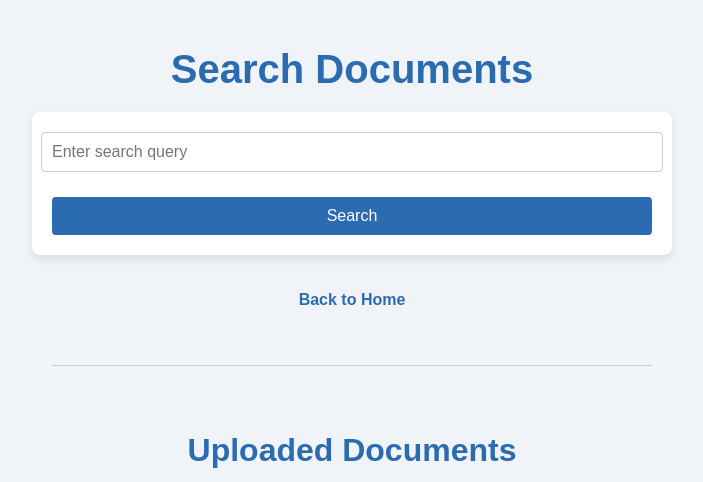
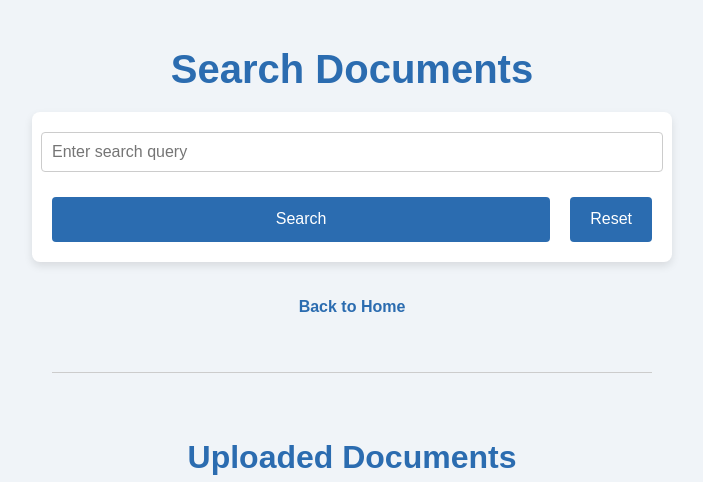
Before and after one commit to bruna-Moreira06/poc_search_engine, a Flask app: page /search in a window 1280 px wide. Shown: the top 482 px of the page, without its empty margins (288-991 px from the left). Run offline with Flask 3, Linux system fonts and the light colour scheme; data that the repository does not hold is empty.

Commit message:
Ajout button reset

```diff
--- a/templates/search.html
+++ b/templates/search.html
@@ -45,7 +45,17 @@
         font-size: 1em;
       }
 
-      input[type="submit"] {
+      /* Groupe de boutons pour Search et Reset */
+      .button-group {
+        display: flex;
+        justify-content: space-between;
+        width: 100%;
+        max-width: 600px;
+        align-items: end;
+      }
+
+      input[type="submit"],
+      input[type="button"] {
         background-color: #2b6cb0;
         color: white;
         padding: 10px 20px;
@@ -54,9 +64,22 @@
         cursor: pointer;
         font-size: 1em;
         transition: background-color 0.3s;
+        height: 45px; /* Même hauteur pour les boutons */
+        box-sizing: border-box;
       }
 
-      input[type="submit"]:hover {
+      /* Espace entre les boutons */
+      input[type="submit"] {
+        margin-right: 20px;
+        flex-grow: 1;
+      }
+
+      input[type="button"] {
+        flex-grow: 1;
+      }
+
+      input[type="submit"]:hover,
+      input[type="button"]:hover {
         background-color: #2c5282;
       }
 
@@ -100,7 +123,7 @@
         border: 0;
         height: 1px;
         background: #ccc;
-        margin: 40px 0; /* Ajuster la marge pour plus ou moins d'espace */
+        margin: 40px 0;
         width: 100%;
         max-width: 600px;
       }
@@ -123,7 +146,15 @@
         placeholder="Enter search query"
         value="{{ query }}"
       />
-      <input type="submit" value="Search" />
+      <div class="button-group">
+        <input type="submit" value="Search" />
+        <!-- Bouton de réinitialisation -->
+        <input
+          type="button"
+          value="Reset"
+          onclick="window.location.href='{{ url_for('search') }}'"
+        />
+      </div>
     </form>
 
     <!-- Retour page home -->
```
